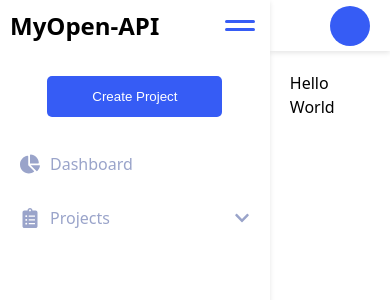
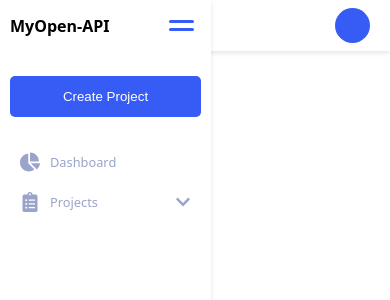
Before and after one commit to fachrulfatanillah/MyOpen-API, a React (Vite) app: page / in a window 390 px wide. Shown: the top 300 px of the page. Built offline with nearby package versions, Linux system fonts and the light colour scheme.

Commit message:
Update sidebar responsive

```diff
--- a/src/dashboard/sidebar/Sidebar.css
+++ b/src/dashboard/sidebar/Sidebar.css
@@ -70,10 +70,6 @@
     padding-right: 10px;
 }
 
-.sidebar-menu li {
-    margin-bottom: 10px;
-}
-
 .sidebar-menu a {
     color: var(--Text-Primary-Colors);
     text-decoration: none;
@@ -81,6 +77,10 @@
     align-items: center;
     padding: 10px;
     gap: 10px;
+}
+
+.sidebar-menu a span {
+    font-size: 1em;
 }
 
 .sidebar-menu .sidebar-has-submenu a {
@@ -95,6 +95,8 @@
     list-style: none;
     padding-left: 30px;
     display: block;
+    border-radius: 10px;
+    box-shadow: 1px 1px 5px rgba(0, 0, 0, 0.2);
 }
 
 .sidebar-menu .sidebar-submenu li {
@@ -108,12 +110,12 @@
 .sidebar-submenu-icon {
     margin-left: auto;
     transition: transform 0.3s ease;
+    font-size: 16px;
 }
 
 .sidebar-submenu-icon.open {
     transform: rotate(180deg);
 }
-
 
 .main-content {
     flex-grow: 1;
@@ -126,7 +128,7 @@
     align-items: center;
     justify-content: center;
     width: 40px;
-    height: 40px;
+    height: 3.8em;
     background: none;
     border: none;
     cursor: pointer;
@@ -211,10 +213,29 @@
     width: 140px;
     padding: 10px;
     display: block;
-    box-shadow: 2px 2px 5px rgba(0, 0, 0, 0.2);
+    box-shadow: 1px 1px 5px rgba(0, 0, 0, 0.2);
     border-radius: 10px;
 }
 
+.container-sidebar.collapsed .sidebar-submenu li {
+    list-style: none;
+    text-align: left;
+}
+
+.container-sidebar.collapsed .sidebar-submenu a {
+    display: flex;
+    justify-content: start;
+    align-items: center;
+    width: 100%;
+    padding: 8px;
+    color: var(--Text-Primary-Colors);
+    text-decoration: none;
+}
+
+.container-sidebar.collapsed .sidebar-submenu a:hover {
+    background-color: rgba(0, 0, 0, 0.1);
+    border-radius: 5px;
+}
 .container-sidebar.collapsed .btn-sidebar-create-project {
     display: none;
 }
@@ -228,3 +249,122 @@
 .page-content {
     padding: 20px;
 }
+
+/* ======== Responsive Styles ======== */
+@media screen and (max-width: 768px) {
+    .main-content {
+        position: absolute;
+        top: 0;
+        left: 60px;
+        width: calc(100% - 60px);
+        background-color: white;
+        z-index: 1;
+    }
+
+    .container-sidebar {
+        position: relative;
+        width: 28vh;
+        z-index: 2;
+    }
+
+    .container-title-sidebar h1 {
+        font-size: 1.2em;
+    }
+
+    .container-sidebar-btn-create-project .btn-sidebar-create-project {
+        width: 100%;
+    }
+
+}
+
+@media screen and (max-width: 480px) {
+    .main-content {
+        position: absolute;
+        top: 0;
+        left: 50px;
+        width: calc(100% - 50px);
+        background-color: white;
+        z-index: 1;
+    }
+
+    .container-sidebar {
+        position: relative;
+        width: 25vh;
+        z-index: 2;
+    }
+
+    .container-sidebar.collapsed {
+        width: 50px;
+    }
+
+    .container-title-sidebar h1 {
+        font-size: 1em;
+    }
+
+    .sidebar-menu-toggle::before,
+    .sidebar-menu-toggle::after {
+        width: 25px;
+        height: 2.5px;
+    }
+
+    .container-sidebar-btn-create .sidebar-btn-create-icon {
+        font-size: 18px;
+    }
+
+    .container-sidebar-btn-create-project .btn-sidebar-create-project {
+        width: 100%;
+    }
+
+    .sidebar-menu a span {
+        font-size: 0.8em;
+    }
+
+    .sidebar-menu .sidebar-submenu li a {
+        font-size: 0.8em;
+    }
+
+
+    .container-sidebar.collapsed .sidebar-menu-icon {
+        font-size: 22px;
+    }
+}
+
+@media screen and (max-width: 310px) {
+    .main-content {
+        position: absolute;
+        top: 0;
+        left: 45px;
+        width: calc(100% - 45px);
+        background-color: white;
+        z-index: 1;
+    }
+
+    .container-sidebar {
+        position: relative;
+        width: 25vh;
+        z-index: 2;
+    }
+
+    .container-sidebar.collapsed {
+        width: 45px;
+    }
+
+    .container-sidebar .container-sidebar-btn-create-project {
+        height: 3.2em;
+        padding-left: 5px;
+        padding-right: 5px;
+        margin-top: 10px;
+        margin-bottom: 10px;
+    }
+
+    .container-sidebar-btn-create .sidebar-btn-create-icon {
+        font-size: 18px;
+        color: #ffffff;
+    }
+
+    .container-sidebar.collapsed .container-sidebar-btn-create-project {
+        padding-left: 0px;
+        padding-right: 0px;
+    }
+
+}
--- a/src/dashboard/top-navbar/TopNavbar.css
+++ b/src/dashboard/top-navbar/TopNavbar.css
@@ -24,7 +24,7 @@
     top: 60px;
     right: 20px;
     background: var(--Background-Primary-Colors);
-    box-shadow: 0px 2px 5px rgba(0, 0, 0, 0.1);
+    box-shadow: 1px 1px 5px rgba(0, 0, 0, 0.1);
     border-radius: 8px;
     list-style: none;
     padding: 10px 0;
@@ -37,10 +37,19 @@
 
 .top-navbar-submenu li a {
     text-decoration: none;
-    color: #333;
+    color: var(--Text-Active-Colors);
     display: block;
 }
 
 .top-navbar-submenu li:hover {
     background: #f3f4f6;
 }
+
+
+/* ======== Responsive Styles ======== */
+@media screen and (max-width: 768px) {
+    .top-navbar-circle {
+        width: 35px;
+        height: 35px;
+    }
+}
```
